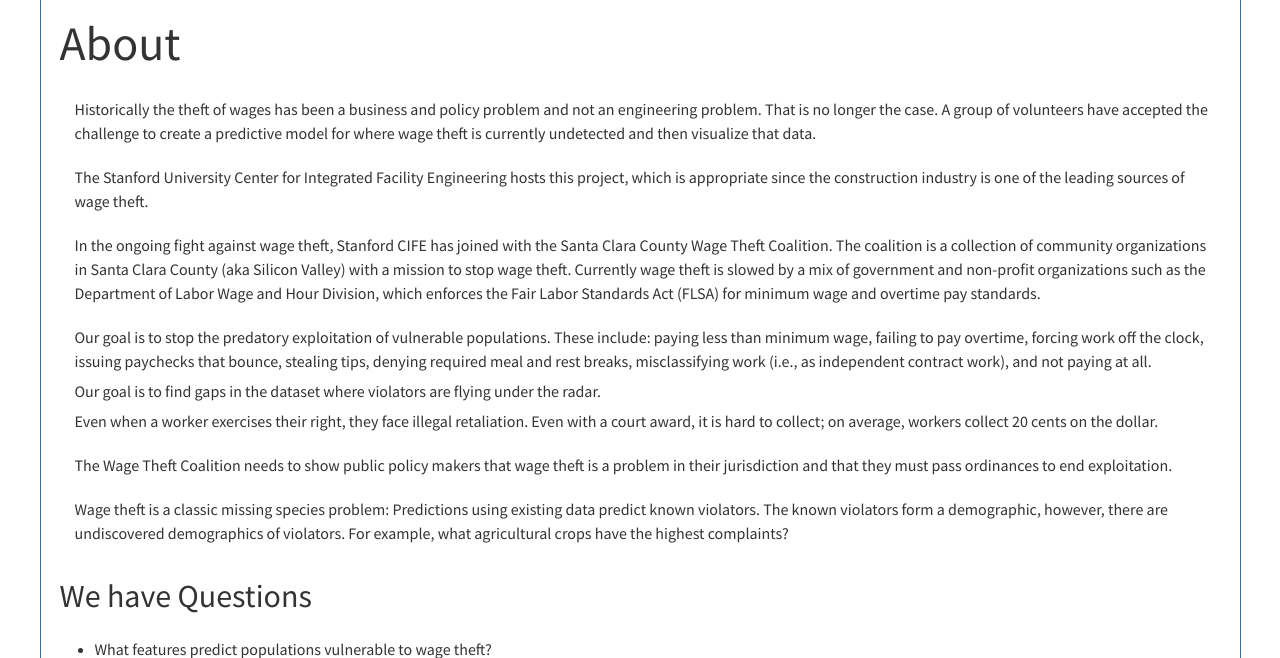
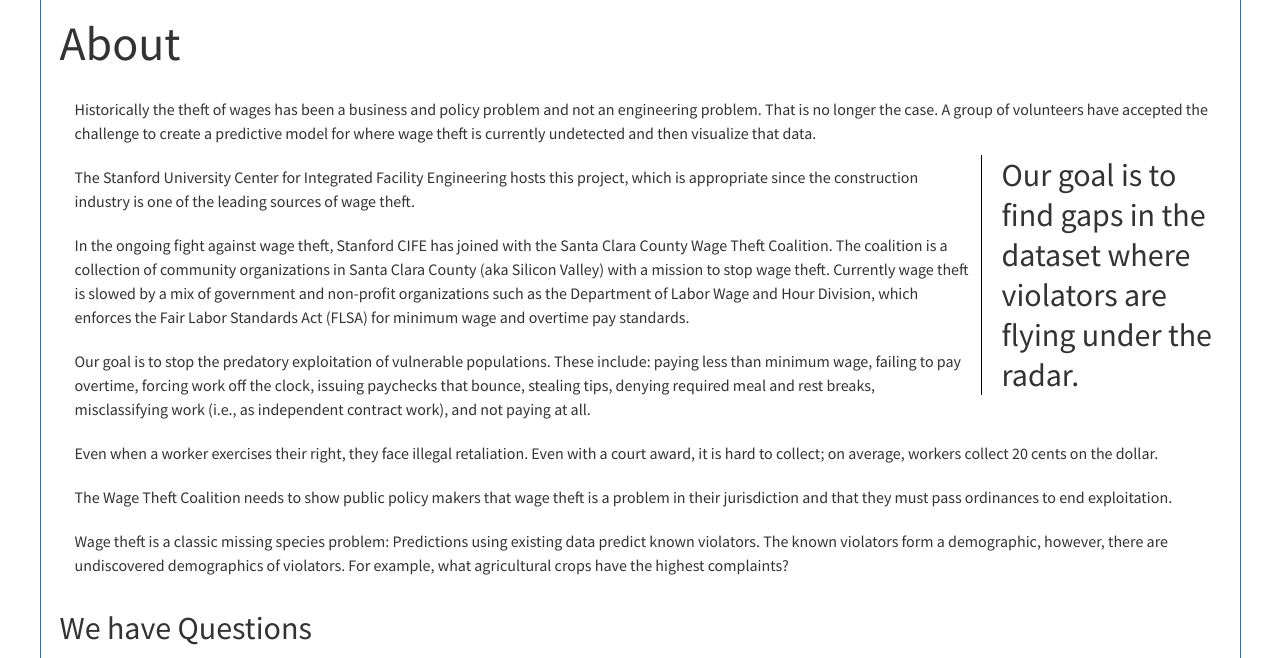
Before and after one commit to wagetheft/html, a PHP site: page /about/index.php in a window 1280 px wide. Shown: the part 70-728 px from the top of the page. Run offline with PHP 8.4, Linux system fonts and the light colour scheme; some web fonts are replaced.

Commit message:
Move and style blockquote

```diff
--- a/about/index.php
+++ b/about/index.php
@@ -15,10 +15,10 @@
 
                     <div class="section">
                         <p>Historically the theft of wages has been a business and policy problem and not an engineering problem. That is no longer the case. A group of volunteers have accepted the challenge to create a predictive model for where wage theft is currently undetected and then visualize that data.</p>
+                        <blockquote>Our goal is to find gaps in the dataset where violators are flying under the radar.</blockquote>
                         <p>The Stanford University Center for Integrated Facility Engineering hosts this project, which is appropriate since the construction industry is one of the leading sources of wage theft.</p>
                         <p>In the ongoing fight against wage theft, Stanford CIFE has joined with the Santa Clara County Wage Theft Coalition. The coalition is a collection of community organizations in Santa Clara County (aka Silicon Valley) with a mission to stop wage theft. Currently wage theft is slowed by a mix of government and non-profit organizations such as the Department of Labor Wage and Hour Division, which enforces the Fair Labor Standards Act (FLSA) for minimum wage and overtime pay standards.</p>
                         <p>Our goal is to stop the predatory exploitation of vulnerable populations. These include: paying less than minimum wage, failing to pay overtime, forcing work off the clock, issuing paychecks that bounce, stealing tips, denying required meal and rest breaks, misclassifying work (i.e., as independent contract work), and not paying at all.</p>
-                        <blockquote>Our goal is to find gaps in the dataset where violators are flying under the radar.</blockquote>
                         <p>Even when a worker exercises their right, they face illegal retaliation. Even with a court award, it is hard to collect; on average, workers collect 20 cents on the dollar.</p>
                         <p>The Wage Theft Coalition needs to show public policy makers that wage theft is a problem in their jurisdiction and that they must pass ordinances to end exploitation.</p>
                         <p>Wage theft is a classic missing species problem: Predictions using existing data predict known violators. The known violators form a demographic, however, there are undiscovered demographics of violators. For example, what agricultural crops have the highest complaints?</p>
--- a/css/style.css
+++ b/css/style.css
@@ -227,6 +227,17 @@ CONTENT
     list-style: circle;
     padding-top: 0;
     padding-bottom: 0;
+}
+
+#content blockquote {
+    display: block;
+    width: 240px;
+    padding: 0 0 0 20px;
+    margin: 0 0 10px 10px;
+    float: right;
+    font-size: 2em;
+    line-height: 1.25em;
+    border-left: 1px solid black;
 }
 
 /***************************************************************************
```
